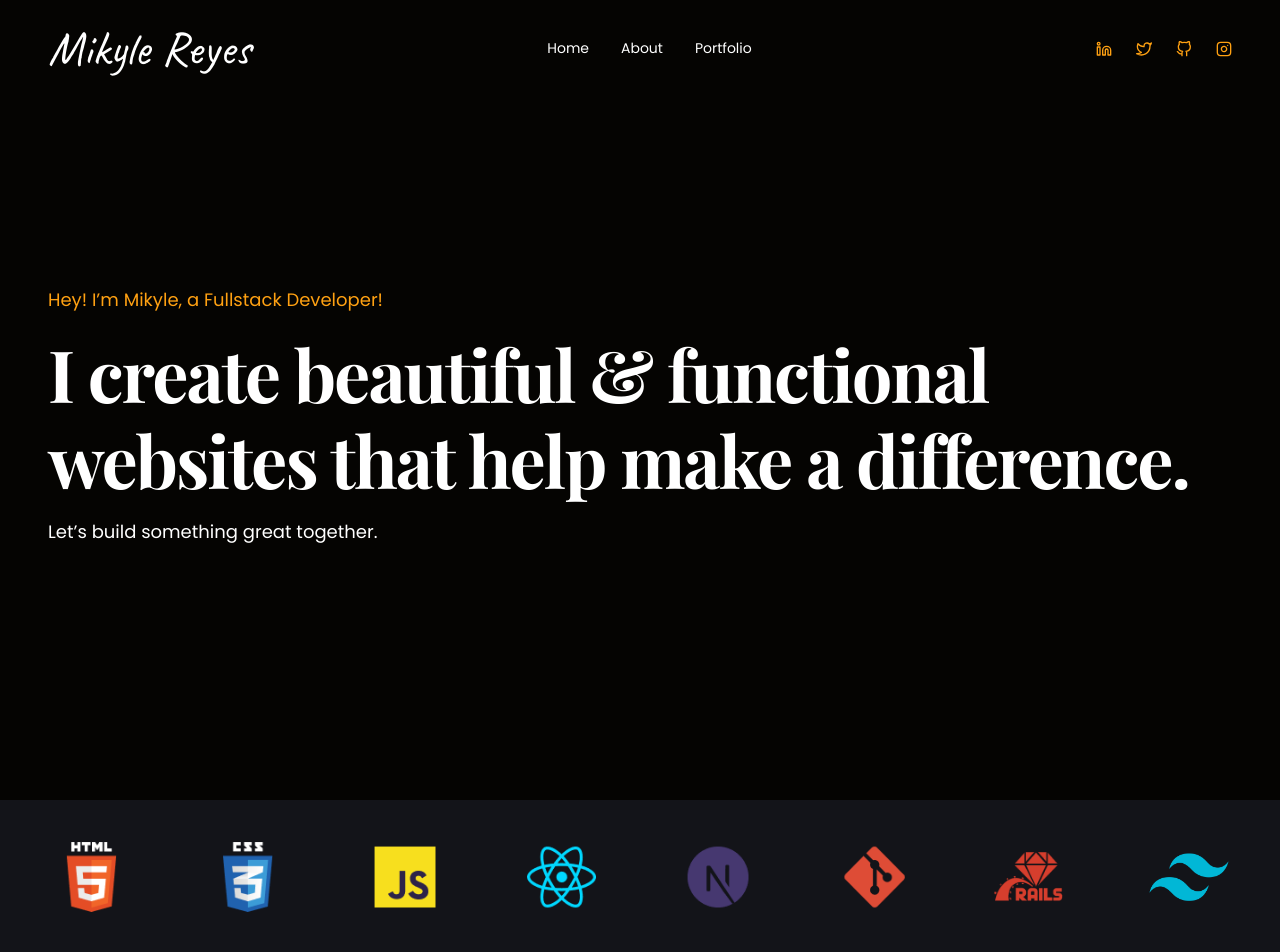
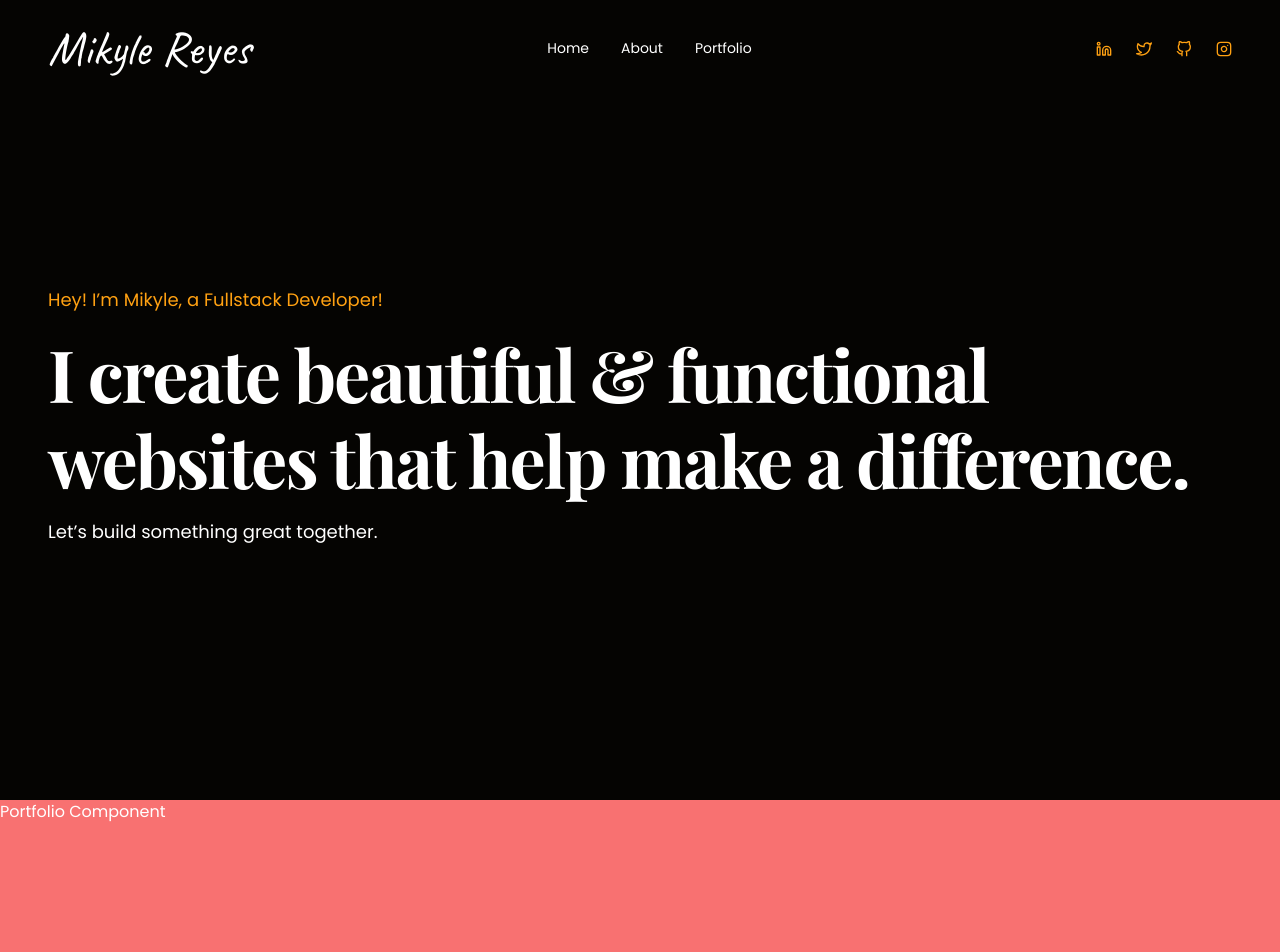
Before and after one commit to muhkyle17/portfolio-website, a Next.js app: page / in a window 1280 px wide. Shown: the top 952 px of the page. Built offline with nearby package versions, Linux system fonts and the light colour scheme; a web font is replaced by a local one.

Commit message:
Initiate and import portfolio-home component

```diff
--- /dev/null
+++ b/components/Portfolio-Home.js
@@ -0,0 +1,11 @@
+import Projects from './common/Projects'
+
+const PortfolioHome = () => {
+  return (
+    <section id='portfolio' className='min-h-fit h-[10rem] bg-red-400'>
+      <div>Portfolio Component</div>
+    </section>
+  )
+}
+
+export default PortfolioHome
--- a/pages/index.js
+++ b/pages/index.js
@@ -6,7 +6,7 @@ import Header from '../components/common/Header'
 import Hero from '../components/Hero'
 import About from '../components/About'
 import Skills from '../components/Skills'
-import Portfolio from '../components/Portfolio'
+import PortfolioHome from '../components/Portfolio-Home'
 import Footer from '../components/common/Footer'
 
 export default function Home() {
@@ -22,7 +22,7 @@ export default function Home() {
         <Header />
         <Hero />
         {/* <About /> */}
-        {/* <Portfolio /> */}
+        <PortfolioHome />
         <Skills />
         <Footer />
       </div>
```
